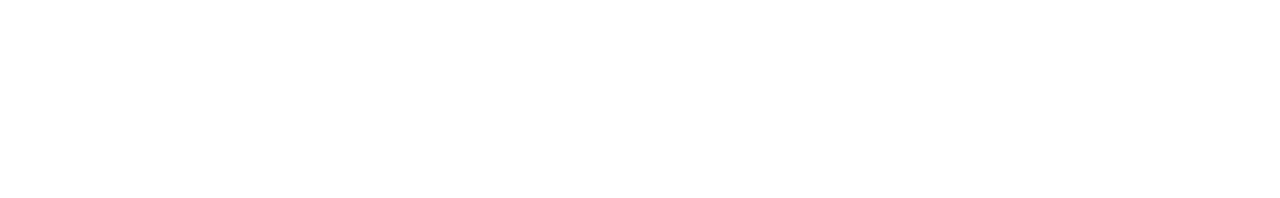
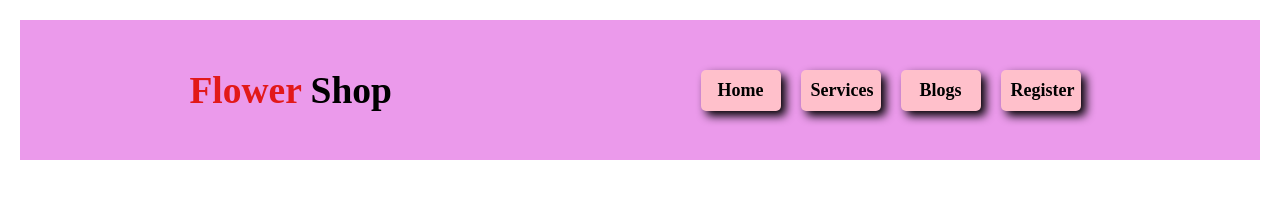
Before and after one commit to Tanay91/assignmen-one, a plain HTML site: page index.html in a window 1280 px wide. Drawn offline with Linux system fonts and the light colour scheme.

Commit message:
navbar done

```diff
--- a/index.html
+++ b/index.html
@@ -7,6 +7,24 @@
     <link rel="stylesheet" href="styles/index.css">
 </head>
 <body>
-
+    <!-- header starts -->
+    <header>
+        <nav>
+            <div class="flower-nav">
+                <div class="logo">
+                    <h1 class="flower-logo">Flower <span>Shop</span></h1>
+                </div>
+                <div class="services">
+                <li class="list">Home</li>
+                <li class="list">Services</li>
+                <li class="list">Blogs</li>
+                <li class="list">Register</li>
+                </div>
+            </div>
+        </nav>
+    </header>
+    <!-- header end -->
+    <main></main>
+    <footer></footer>
 </body>
 </html>
--- a/styles/index.css
+++ b/styles/index.css
@@ -0,0 +1,45 @@
+/* nav styles */
+*{
+    margin: 0;
+    padding: 0;
+}
+.flower-nav{
+    display: flex;
+    justify-content: space-around;
+    padding: 20px;
+    margin: 20px;
+    align-items: center;
+    background-color: rgb(235, 154, 235);
+    height: 100px;
+}
+.services{
+    display: flex;
+}
+li{
+    list-style: none;
+    padding: 10px;
+    margin: 10px;
+    width: 60px;
+    font-size: 18px;
+    text-align: center;
+    border-radius: 5px;
+    box-shadow: 5px 5px 10px;
+    font-weight: bold;
+}
+.list{
+    background-color: pink;
+
+}
+.logo{
+    font-size: 25px;
+    color: rgb(226, 25, 25);
+
+}
+span{
+    color:black;
+}
+li:hover{
+    background-color: purple;
+    transition: 2s;
+}
+/* nav styles end */
```
Also changed, not shown: Flower Asset/Flower 01.png (added), Flower Asset/Group 57.png (added), Flower Asset/Group 58.png (added), Flower Asset/Group 59.png (added), Flower Asset/Rectangle 4.png (added), Flower Asset/Rectangle 5.png (added), Flower Asset/Rectangle 6.png (added), Flower Asset/Rectangle 9.png (added), Flower Asset/pngwing 10.png (added), Flower Asset/pngwing 5.png (added), Flower Asset/pngwing 6.png (added), Flower Asset/pngwing 7.png (added), Flower Asset/pngwing 8.png (added).
